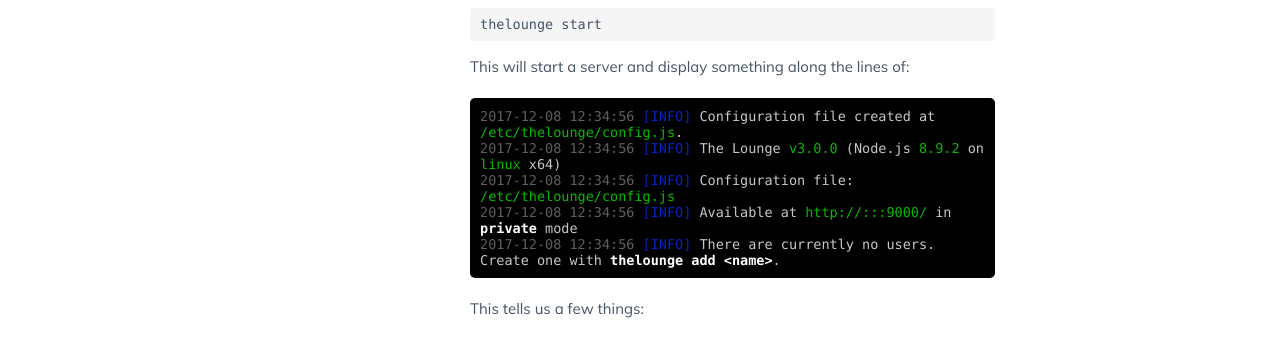
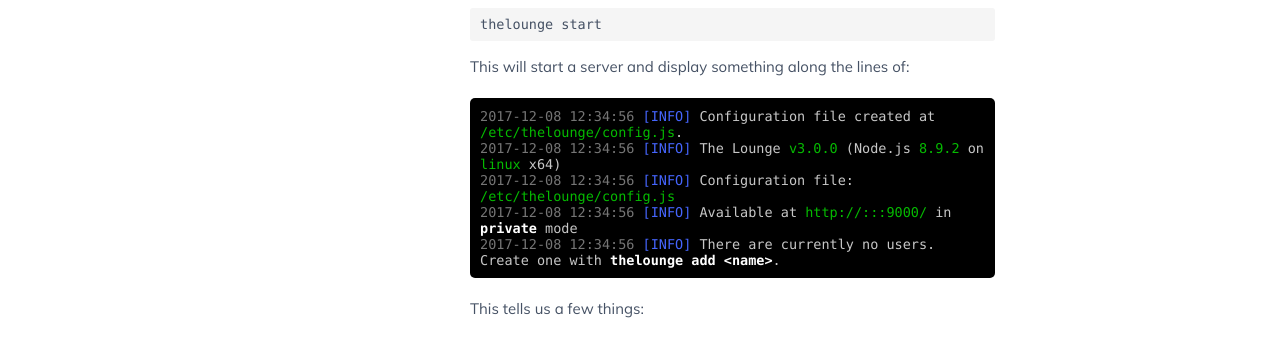
Before and after one commit to thelounge/thelounge.github.io, a Jekyll site: the page built from _docs/usage.md, in a window 1280 px wide. Shown: the part 749-1087 px from the top of the page. Built offline with Jekyll 4.4.1, drawn with Linux system fonts in a browser that asks for light colours; comment, search, counter and statistics services are not loaded.

Commit message:
Fix inaccessible contrasts of terminal-like paragraphs

```diff
--- a/css/style.css
+++ b/css/style.css
@@ -454,12 +454,12 @@
 }
 
 .terminal-log-info::before {
-	color: #5f5f5f;
+	color: #757575;
 	content: "2017-12-08 12:34:56 ";
 }
 
 .terminal-log-info::after {
-	color: #0224c8;
+	color: #4565fd;
 	content: "[INFO]";
 }
 
```
